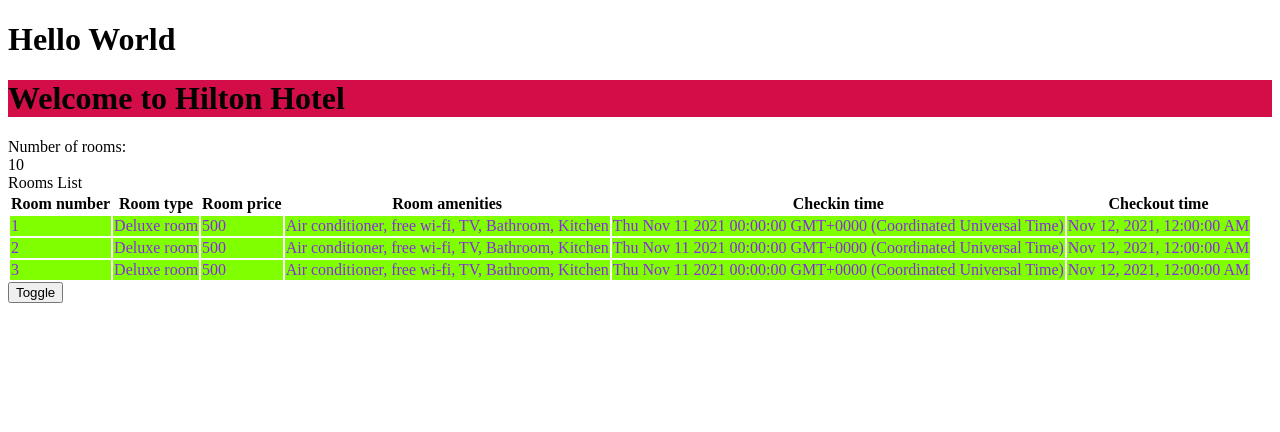
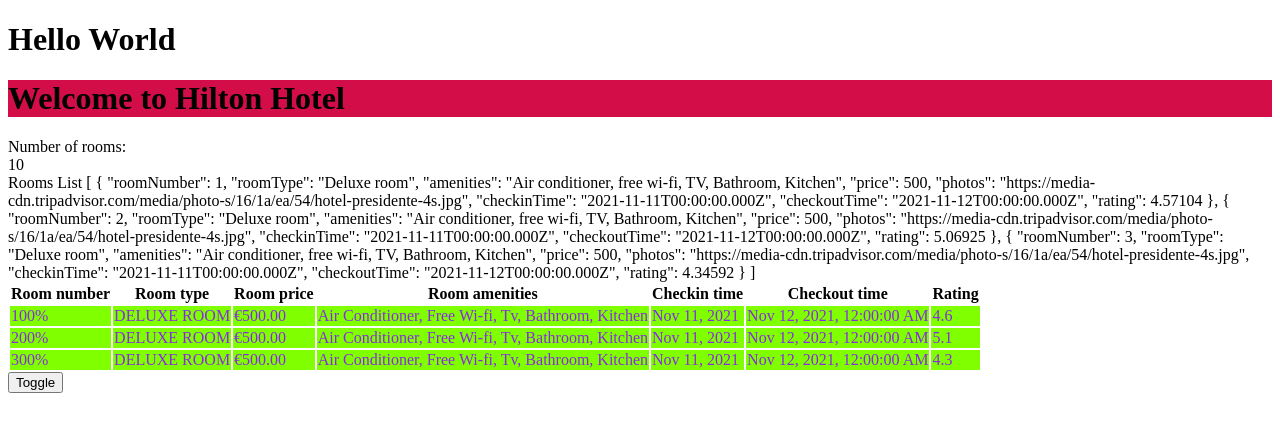
Before and after one commit to Rafael30586/CursoAngularFreeCodeCamp, an Angular app in the folder hotelinventoryapp2/: page / in a window 1280 px wide. Shown: the top 432 px of the page. Built offline with nearby package versions, Linux system fonts and the light colour scheme.

Commit message:
practica con pipes

```diff
--- a/hotelinventoryapp2/src/app/rooms/rooms.html
+++ b/hotelinventoryapp2/src/app/rooms/rooms.html
@@ -9,6 +9,7 @@
 
 <div *ngIf="rooms.availableRooms > 0">
     Rooms List
+    {{roomList | json}}
     <table>
         <tr>
             <th>Room number</th>
@@ -17,14 +18,16 @@
             <th>Room amenities</th>
             <th>Checkin time</th>
             <th>Checkout time</th>
+            <th>Rating</th>
         </tr>
-        <tr [ngClass]="unaClase" *ngFor="let room of roomList">
-            <td>{{ room.roomNumber}}</td>
-            <td>{{room.roomType}}</td>
-            <td>{{room.price}}</td>
-            <td>{{room.amenities}}</td>
-            <td>{{room.checkinTime}}</td>
+        <tr [ngClass]="unaClase" *ngFor="let room of roomList | slice : 0:3">
+            <td>{{room.roomNumber | percent}}</td>
+            <td>{{room.roomType | uppercase}}</td>
+            <td>{{room.price | currency : 'EUR'}}</td>
+            <td>{{room.amenities | titlecase}}</td>
+            <td>{{room.checkinTime | date}}</td>
             <td>{{room.checkoutTime | date:'medium'}}</td> <!-- Este es un pipe llanmado DatePipe que hace que la fecha se vea de otra forma, en este caso, en un formato más corto. Hay más formatos para elegir que pueden verse en la documentación oficial-->
+            <td>{{room.rating | number : '1.1-1'}}</td>
         </tr>
     </table>
 </div>
--- a/hotelinventoryapp2/src/app/rooms/rooms.interface.ts
+++ b/hotelinventoryapp2/src/app/rooms/rooms.interface.ts
@@ -11,5 +11,6 @@
     price: number,
     photos: string,
     checkinTime: Date,
-    checkoutTime: Date
+    checkoutTime: Date,
+    rating: number
 }
--- a/hotelinventoryapp2/src/app/rooms/rooms.ts
+++ b/hotelinventoryapp2/src/app/rooms/rooms.ts
@@ -35,7 +35,8 @@
       price: 500,
       photos: "https://media-cdn.tripadvisor.com/media/photo-s/16/1a/ea/54/hotel-presidente-4s.jpg",
       checkinTime: new Date('11-nov-2021'),
-      checkoutTime: new Date('12-nov-2021')
+      checkoutTime: new Date('12-nov-2021'),
+      rating: 4.57104
     },
     {
       roomNumber: 2,
@@ -44,7 +45,8 @@
       price: 500,
       photos: "https://media-cdn.tripadvisor.com/media/photo-s/16/1a/ea/54/hotel-presidente-4s.jpg",
       checkinTime: new Date('11-nov-2021'),
-      checkoutTime: new Date('12-nov-2021')
+      checkoutTime: new Date('12-nov-2021'),
+      rating: 5.06925
     },
     {
       roomNumber: 3,
@@ -53,7 +55,8 @@
       price: 500,
       photos: "https://media-cdn.tripadvisor.com/media/photo-s/16/1a/ea/54/hotel-presidente-4s.jpg",
       checkinTime: new Date('11-nov-2021'),
-      checkoutTime: new Date('12-nov-2021')
+      checkoutTime: new Date('12-nov-2021'),
+      rating:4.34592
     }
   ]
 
```
